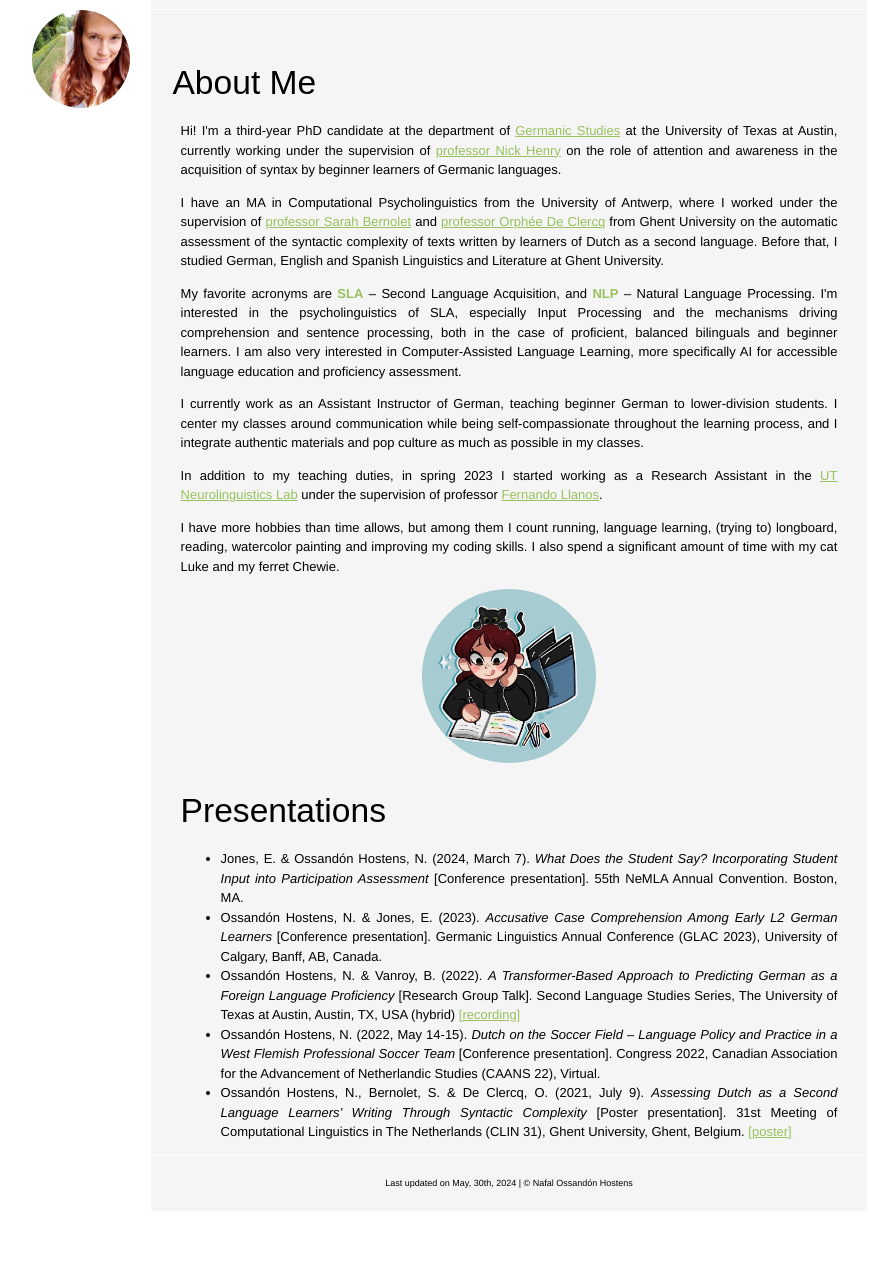
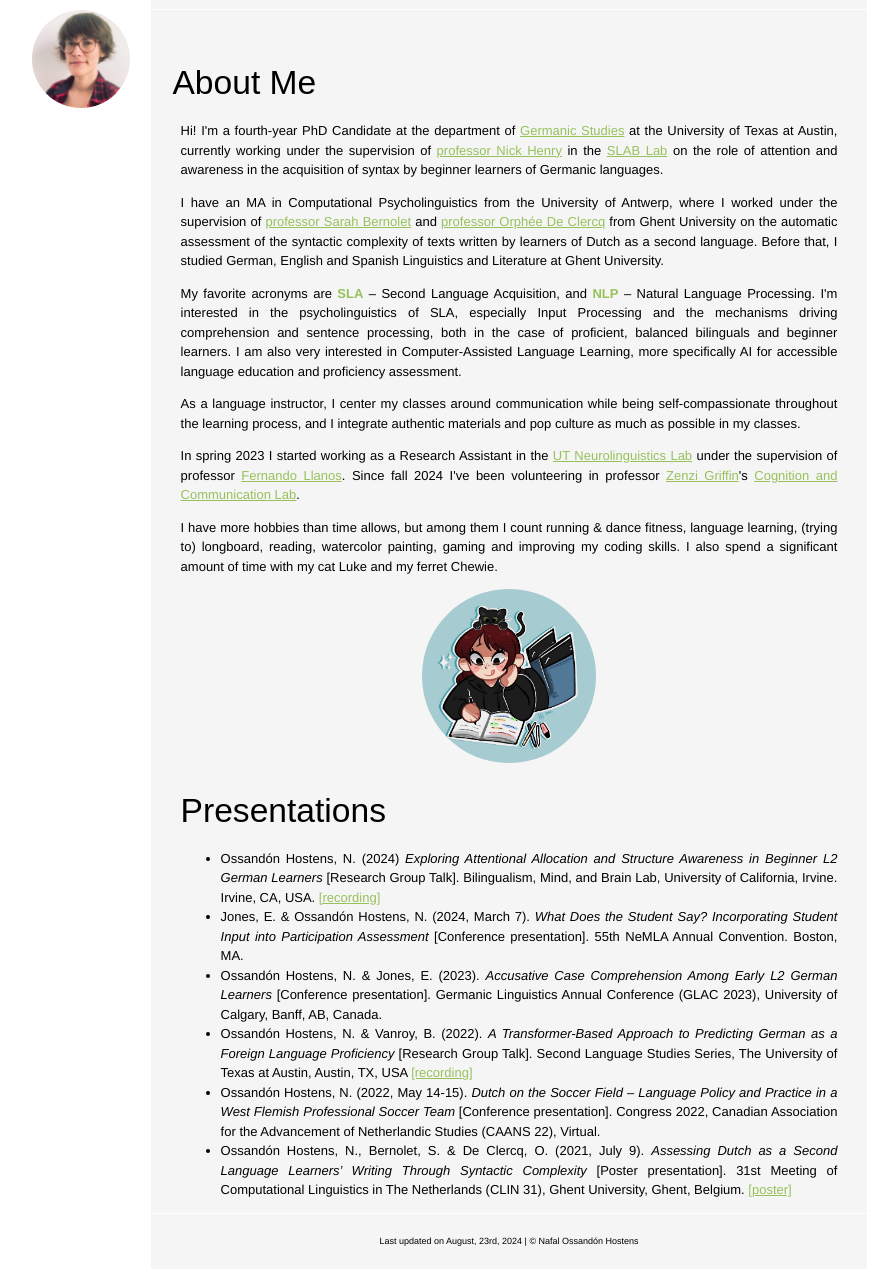
Before and after one commit to nohstns/nohstns.github.io, a plain HTML site: page index.html in a window 1280 px wide. Shown: the part 136-1405 px from the top of the page, without its empty margins (131-1000 px from the left). Before the commit the page ends 1347 px from the top, so only its background shows below. Drawn offline with nearby package versions, Linux system fonts and the light colour scheme; a web font is replaced by a local one.

Commit message:
August update

```diff
--- a/index.html
+++ b/index.html
@@ -40,23 +40,23 @@
     <main>
       <section id="about-me-title">
         <div id="side-img-container">
-        <img src="resources/img/nafal.jpg" alt="Profile picture of Nafal">
+        <img src="resources/img/nafal2.jpg" alt="Profile picture of Nafal">
       </div>
         <h2>About Me</h2>
       </section>
 
       <section class="text-block" id="about-me">
-        <p>Hi! I'm a third-year PhD candidate at the department of <a href ="https://liberalarts.utexas.edu/germanic/index.php"
-              target= "_blank">Germanic Studies</a> at the University of Texas at Austin, currently working under the supervision of <a href="https://liberalarts.utexas.edu/germanic/faculty/nah63">professor Nick Henry</a> on the role of attention and awareness in the acquisition of syntax by beginner learners of Germanic languages.
+        <p>Hi! I'm a fourth-year PhD Candidate at the department of <a href ="https://liberalarts.utexas.edu/germanic/index.php"
+              target= "_blank">Germanic Studies</a> at the University of Texas at Austin, currently working under the supervision of <a href="https://liberalarts.utexas.edu/germanic/faculty/nah63">professor Nick Henry</a> in the <a href="https://sites.utexas.edu/slab-lab/">SLAB Lab</a> on the role of attention and awareness in the acquisition of syntax by beginner learners of Germanic languages.
         </p>
         <p>I have an MA in Computational Psycholinguistics from the University of Antwerp, where I worked under the supervision of
           <a href="https://www.uantwerpen.be/en/staff/sarah-bernolet/">professor Sarah Bernolet</a> and
           <a href="https://research.flw.ugent.be/nl/orphee.declercq">professor Orphée De Clercq</a> from Ghent University on the automatic assessment of the syntactic complexity of texts written by learners of Dutch as a second language. Before that, I studied German, English and Spanish Linguistics and Literature at Ghent University.
         </p>
         <p>My favorite acronyms are <emph>SLA</emph> – Second Language Acquisition, and <emph>NLP</emph> – Natural Language Processing. I'm interested in the psycholinguistics of SLA, especially Input Processing and the mechanisms driving comprehension and sentence processing, both in the case of proficient, balanced bilinguals and beginner learners. I am also very interested in Computer-Assisted Language Learning, more specifically AI for accessible language education and proficiency assessment.</p>
-        <p>I currently work as an Assistant Instructor of German, teaching beginner German to lower-division students. I center my classes around communication while being self-compassionate throughout the learning process, and I integrate authentic materials and pop culture as much as possible in my classes.</p>
-        <p>In addition to my teaching duties, in spring 2023 I started working as a Research Assistant in the <a href="https://fllanoslucas.wixsite.com/neuroling-lab">UT Neurolinguistics Lab</a> under the supervision of professor <a href="https://liberalarts.utexas.edu/linguistics/faculty/fl5869">Fernando Llanos</a>.</p>
-        <p>I have more hobbies than time allows, but among them I count running, language learning, (trying to) longboard, reading, watercolor painting and improving my coding skills. I also spend a significant amount of time with my cat Luke and my ferret Chewie. </p>
+        <p>As a language instructor, I center my classes around communication while being self-compassionate throughout the learning process, and I integrate authentic materials and pop culture as much as possible in my classes.</p>
+        <p>In spring 2023 I started working as a Research Assistant in the <a href="https://fllanoslucas.wixsite.com/neuroling-lab">UT Neurolinguistics Lab</a> under the supervision of professor <a href="https://liberalarts.utexas.edu/linguistics/faculty/fl5869">Fernando Llanos</a>. Since fall 2024 I've been volunteering in professor <a href="https://liberalarts.utexas.edu/psychology/faculty/zmg84">Zenzi Griffin</a>'s <a href="https://labs.la.utexas.edu/griffin/">Cognition and Communication Lab</a>.</p>
+        <p>I have more hobbies than time allows, but among them I count running & dance fitness, language learning, (trying to) longboard, reading, watercolor painting, gaming and improving my coding skills. I also spend a significant amount of time with my cat Luke and my ferret Chewie. </p>
         <figure>
           <img src="resources/img/avatar.JPG" alt="Avatar drawing of Nafal"/>
         </figure>
@@ -65,9 +65,10 @@
       <section class="text-block" id="presentations">
         <h2>Presentations</h2>
         <ul>
-          <li> Jones, E. & Ossandón Hostens, N. (2024, March 7). <i>What Does the Student Say? Incorporating Student Input into Participation Assessment</i> [Conference presentation]. 55th NeMLA Annual Convention. Boston, MA.</li>
+          <li>Ossandón Hostens, N. (2024) <i>Exploring Attentional Allocation and Structure Awareness in Beginner L2 German Learners</i> [Research Group Talk]. Bilingualism, Mind, and Brain Lab, University of California, Irvine. Irvine, CA, USA. <a href="https://drive.google.com/file/d/1Av3YTUVX7VOCwZGMXV-67BJZUxEMDdSc/view?usp=sharing">[recording]</a></li>
+          <li>Jones, E. & Ossandón Hostens, N. (2024, March 7). <i>What Does the Student Say? Incorporating Student Input into Participation Assessment</i> [Conference presentation]. 55th NeMLA Annual Convention. Boston, MA.</li>
           <li>Ossandón Hostens, N. & Jones, E. (2023). <i>Accusative Case Comprehension Among Early L2 German Learners </i> [Conference presentation]. Germanic Linguistics Annual Conference (GLAC 2023), University of Calgary, Banff, AB, Canada.</li>
-          <li>Ossandón Hostens, N. & Vanroy, B. (2022). <i>A Transformer-Based Approach to Predicting German as a Foreign Language Proficiency</i> [Research Group Talk]. Second Language Studies Series, The University of Texas at Austin, Austin, TX, USA (hybrid) <a href="https://utexas.box.com/s/4y9243qvwppiu2si3krrc2npfdp2qace">[recording]</a> </li>
+          <li>Ossandón Hostens, N. & Vanroy, B. (2022). <i>A Transformer-Based Approach to Predicting German as a Foreign Language Proficiency</i> [Research Group Talk]. Second Language Studies Series, The University of Texas at Austin, Austin, TX, USA <a href="https://utexas.box.com/s/4y9243qvwppiu2si3krrc2npfdp2qace">[recording]</a> </li>
           <li>Ossandón Hostens, N. (2022, May 14-15). <i>Dutch on the Soccer Field – Language Policy and Practice in a West Flemish Professional Soccer Team</i> [Conference presentation]. Congress 2022, Canadian Association for the Advancement of Netherlandic Studies (CAANS 22), Virtual. </li>
           <li>Ossandón Hostens, N., Bernolet, S. & De Clercq, O. (2021, July 9). <i>Assessing Dutch as a Second Language Learners’ Writing Through Syntactic Complexity</i> [Poster presentation]. 31st Meeting of Computational Linguistics in The Netherlands (CLIN 31), Ghent University, Ghent, Belgium.
             <a href="./resources/files/Ossandon_CLIN31.pdf">[poster]</a></li>
@@ -76,7 +77,7 @@
 
     </main>
       <footer>
-        <p>Last updated on May, 30th, 2024 | © Nafal Ossandón Hostens</p>
+        <p>Last updated on August, 23rd, 2024 | © Nafal Ossandón Hostens</p>
       </footer>
   </div>
   </body>
```
Also changed, not shown: resources/img/nafal2.jpg (added).
